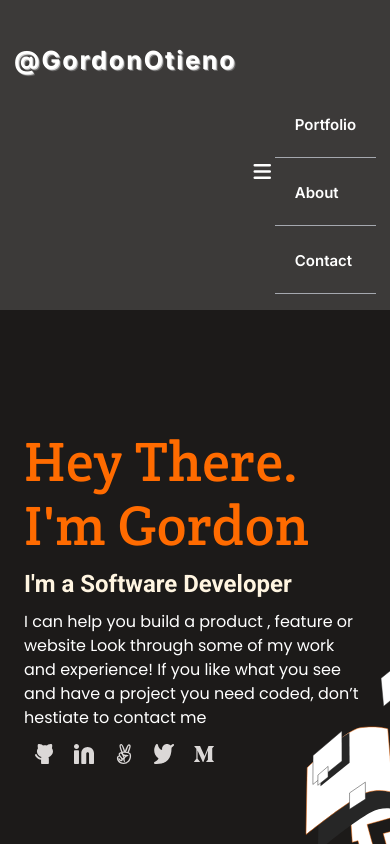
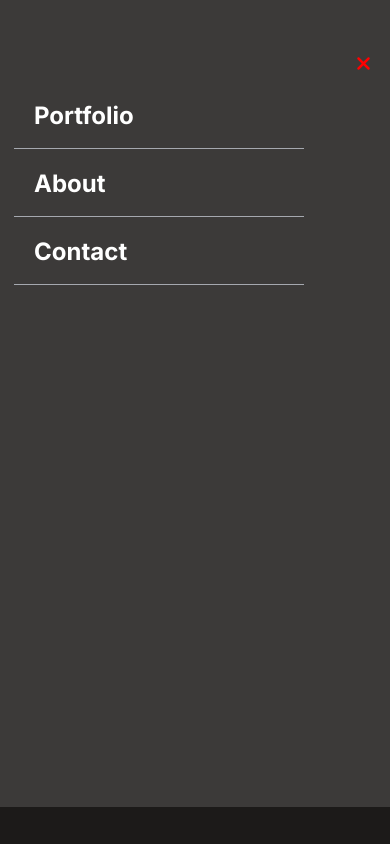
Before and after one commit to GordonOtieno/portfolio-website, a website: page index.html in a window 390 px wide. Both pictures are taken after a click on the button 363 px from the left and 62 px from the top of the page. Shown: the top 844 px of the page. Drawn offline with Linux system fonts and the light colour scheme; files whose address does not match are found by name; a web font is replaced by a local one.

Commit message:
modify index.html

```diff
--- a/index.html
+++ b/index.html
@@ -18,7 +18,7 @@
       rel="stylesheet"/>
 </head>
 <body>
-  <header class="main-header" role="group">
+  <header class="main-header" role="group" id="head">
     <span  class="main-header__logo" id="main-logo" tabindex="0">@GordonOtieno</span>
     <nav class="main-header__navigation--menu" id="reversed">
         <button onclick="toggleNav()" type="button" class="humbuger-btn" id="hamburger" >
@@ -26,19 +26,19 @@
             <i class="fa fa-times hide" aria-hidden="true" id="times"></i>
         </button>
         <ul class="main-header__navigation--menu__list" id="nav-link">
-            <li class="menu__item" id="port">
+            <li class="menu__item" id="port" onclick="reset()">
                 <a class="menu__item--link" role="button" href="#section-1"
                  aria-label="navigate to portfolio section"
                 >Portfolio</a>
             </li>
 
-            <li class="menu__item" id="about">
+            <li class="menu__item" id="about" onclick="reset()">
                 <a class="menu__item--link" role="button" href="#section-3"
                  aria-label="navigate to about section"
                 >About</a>
             </li>
 
-            <li class="menu__item" id="cont">
+            <li class="menu__item" id="cont" onclick="reset()">
                 <a class="menu__item--link" role="button" href="#section-4"
                  aria-label="navigate to contact section"
                 >Contact</a>
--- a/script.js
+++ b/script.js
@@ -1,9 +1,28 @@
-
-hamburger.addEventListener('click', ()=>{
-    navUl.classList.toggle('show');
-
-})
 function toggleNav(){
     const navUl=document.getElementById('nav-link');
+    const header=document.getElementById('head');
+    const mainId=document.getElementById('main-logo');
+    const navrev=document.getElementById('reversed');
+    const close_hum=document.getElementById('close-hum');
     navUl.classList.toggle('show');
+    mainId.classList.toggle('hide');
+    navrev.classList.toggle('reversed');
+    close_hum.classList.toggle('hide');
+    header.classList.toggle('resize');
 }
+
+function reset(){
+    const navUl=document.getElementById('nav-link');
+    const header=document.getElementById('head');
+    const mainId=document.getElementById('main-logo');
+    const navrev=document.getElementById('reversed');
+    const close_hum=document.getElementById('close-hum');
+    navUl.classList.remove('show');
+    mainId.classList.remove('hide');
+    navrev.classList.remove('reversed');
+    close_hum.classList.remove('hide');
+    header.classList.remove('resize');
+}
+
+toggleNav();
+reset();
--- a/style.css
+++ b/style.css
@@ -96,6 +96,10 @@ body {
   line-height: 2rem;
   font-weight: 600;
   vertical-align: middle;
+}
+
+.main-header__navigation--menu.reversed {
+  margin-top: 1px;
 }
 
 .msg-icon {
@@ -283,6 +287,11 @@ body {
 
 .work-section-container--highlighted-project .project_list--li__cta {
   width: 45%;
+}
+
+.main-header__navigation--menu__list.show .menu__item a {
+  font-size: 24px;
+  font-weight: 700;
 }
 
 /* About Section */
@@ -479,7 +488,7 @@ body {
     align-items: flex-start;
     justify-content: space-between;
     width: 100%;
-    height: 60rem;
+    height: 74rem;
   }
 
   .main-header__navigation--menu__list.show {
@@ -501,7 +510,7 @@ body {
   }
 
   .main-header__navigation--menu__list.show li:first-child {
-    margin-top: 4rem;
+    margin-top: 3rem;
   }
 
   .main-header__navigation--menu.reversed button .fa-bars {
```
